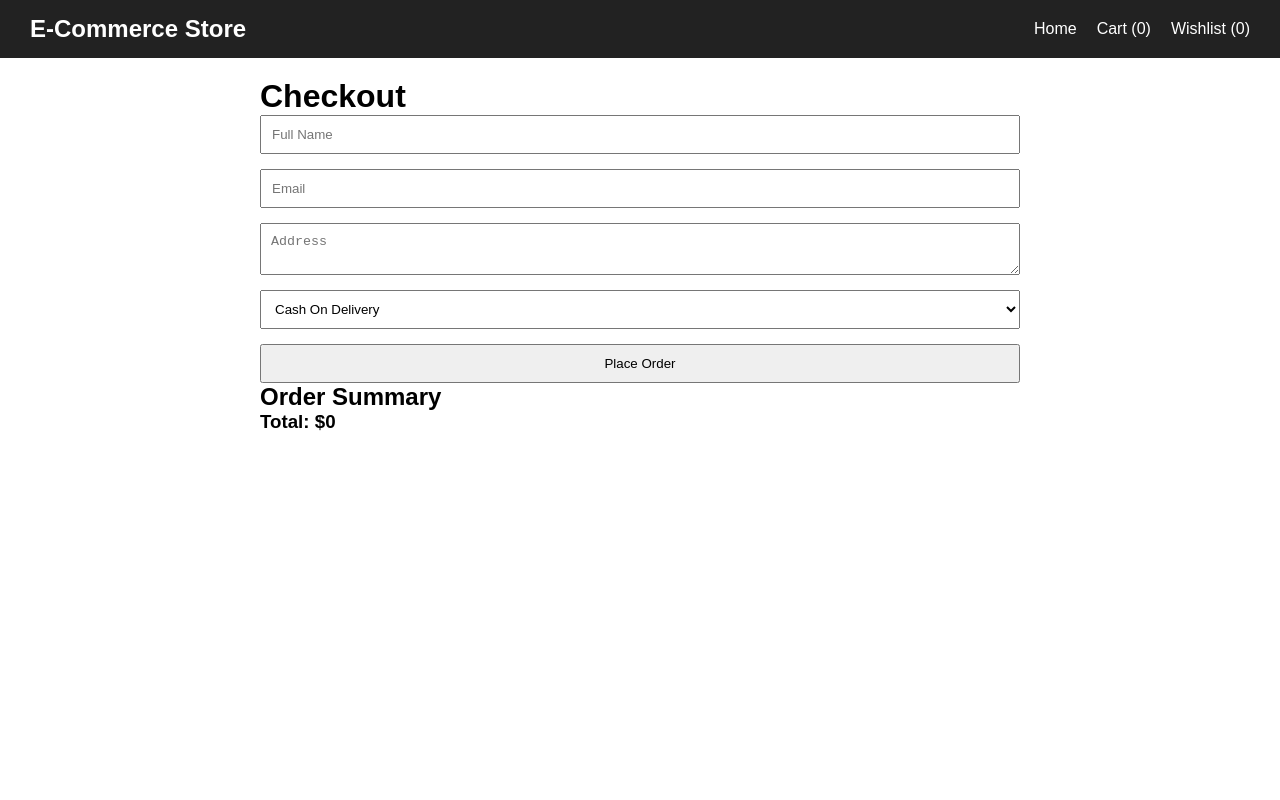
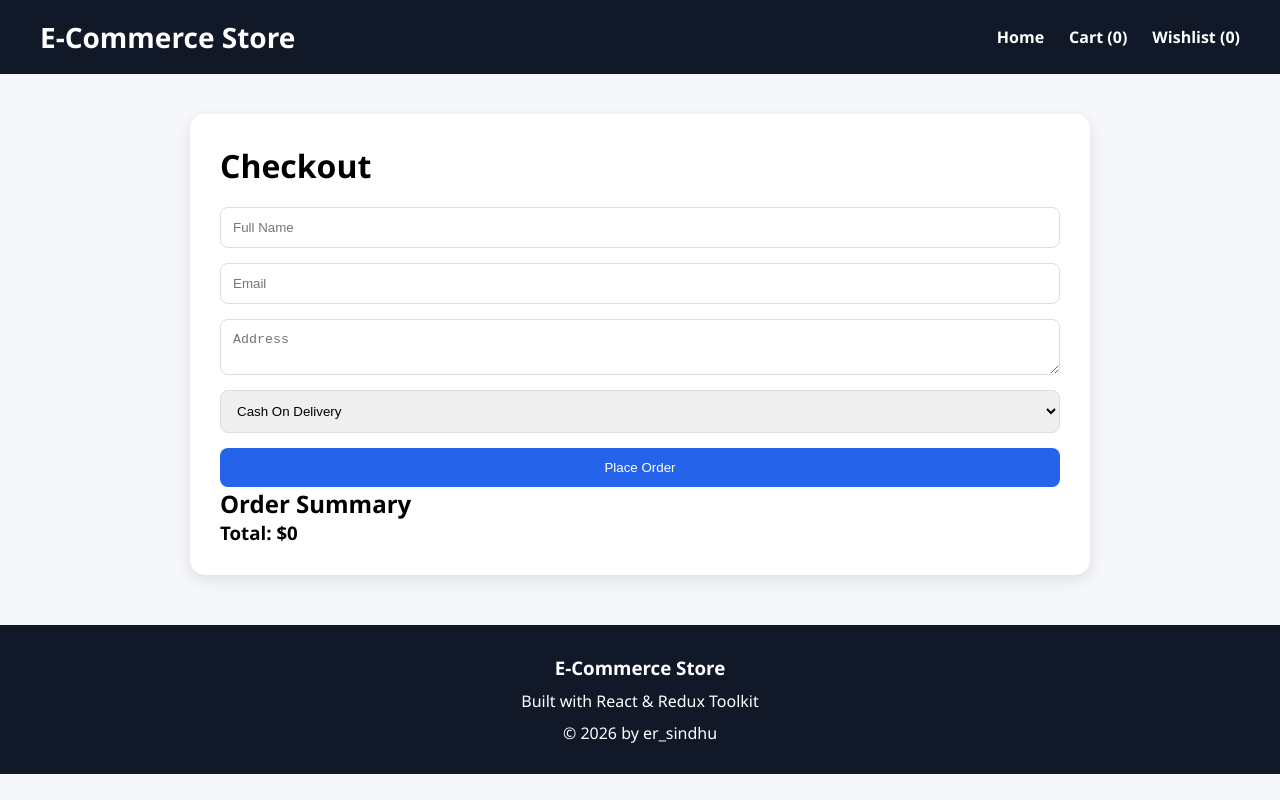
Before and after one commit to sindhukumarray/ecommerce-storefront, a React (Create React App) app: page /checkout in a window 1280 px wide. Built offline with nearby package versions, Linux system fonts and the light colour scheme.

Commit message:
Improve UI with footer hero section and modern styling

```diff
--- a/src/App.jsx
+++ b/src/App.jsx
@@ -15,6 +15,7 @@ import Catalog from "./pages/Catalog";
 import ProductDetail from "./pages/ProductDetail";
 import Cart from "./pages/Cart";
 import Wishlist from "./pages/Wishlist";
+import Footer from "./components/Footer/Footer";
 
 const Checkout = lazy(() =>
   import("./pages/Checkout")
@@ -55,6 +56,7 @@ function App() {
           />
         </Routes>
       </Suspense>
+        <Footer />
     </BrowserRouter>
   );
 }
--- /dev/null
+++ b/src/components/Footer/Footer.jsx
@@ -0,0 +1,17 @@
+function Footer() {
+  return (
+    <footer className="footer">
+      <h3>E-Commerce Store</h3>
+
+      <p>
+        Built with React & Redux Toolkit
+      </p>
+
+      <p>
+        © 2026 by er_sindhu
+      </p>
+    </footer>
+  );
+}
+
+export default Footer;
--- a/src/pages/Catalog.jsx
+++ b/src/pages/Catalog.jsx
@@ -1,8 +1,5 @@
 import { useEffect } from "react";
-import {
-  useDispatch,
-  useSelector,
-} from "react-redux";
+import { useDispatch, useSelector,} from "react-redux";
 
 import ProductCard from "../components/ProductCard/ProductCard";
 import Filters from "../components/Filters/Filters";
@@ -30,6 +27,12 @@ function Catalog() {
 
 return (
   <div>
+
+    <div className="hero">
+      <h1>Welcome to Our Store</h1>
+      <p>Discover Amazing Products</p>
+    </div>
+
     <h1 className="catalog-title">
       Product Catalog
     </h1>
@@ -46,6 +49,7 @@ function Catalog() {
         />
       ))}
     </div>
+
   </div>
 );
 }
--- a/src/styles/globals.css
+++ b/src/styles/globals.css
@@ -1,70 +1,79 @@
-*{
-  margin:0;
-  padding:0;
-  box-sizing:border-box;
+* {
+  margin: 0;
+  padding: 0;
+  box-sizing: border-box;
 }
 
-body{
-  font-family:Arial, sans-serif;
+body {
+  font-family: "Segoe UI", sans-serif;
+  background: #f5f7fb;
 }
 
-.product-grid {
-  display: grid;
-  grid-template-columns:
-    repeat(auto-fit, minmax(250px, 1fr));
-  gap: 20px;
-  padding: 20px;
-}
-
-.product-card {
-  background: white;
-  border-radius: 10px;
-  padding: 15px;
-  text-align: center;
-  box-shadow:
-    0px 2px 10px rgba(0, 0, 0, 0.1);
-}
-
-.product-card img {
-  width: 100%;
-  border-radius: 10px;
-}
-
-.product-card h3 {
-  margin-top: 10px;
-}
-
-.product-card p {
-  color: green;
-  font-weight: bold;
-}
+/* Navbar */
 
 .navbar {
+  background: #111827;
+  color: white;
+
   display: flex;
   justify-content: space-between;
   align-items: center;
 
-  padding: 15px 30px;
+  padding: 18px 40px;
 
-  background: #222;
-  color: white;
+  position: sticky;
+  top: 0;
+  z-index: 100;
+}
+
+.navbar h2 {
+  font-size: 28px;
 }
 
 .navbar a {
   color: white;
   text-decoration: none;
-  margin-left: 20px;
+  margin-left: 25px;
+  font-weight: 600;
 }
 
-.product-card button {
-  margin: 5px;
-  padding: 8px 12px;
-  cursor: pointer;
+.navbar a:hover {
+  color: #60a5fa;
 }
 
-.product-card svg {
-  color: red;
+/* Hero Section */
+
+.hero {
+  background: linear-gradient(
+    135deg,
+    #2563eb,
+    #1e3a8a
+  );
+
+  color: white;
+  text-align: center;
+
+  padding: 60px 20px;
 }
+
+.hero h1 {
+  font-size: 42px;
+}
+
+.hero p {
+  margin-top: 10px;
+  font-size: 18px;
+}
+
+/* Catalog */
+
+.catalog-title {
+  text-align: center;
+  margin-top: 25px;
+  font-size: 40px;
+}
+
+/* Filters */
 
 .filters {
   display: flex;
@@ -75,24 +84,140 @@ body{
 }
 
 .filters input {
-  padding: 10px;
-  width: 250px;
+  padding: 12px;
+  width: 280px;
+  border: 1px solid #ddd;
+  border-radius: 8px;
 }
 
 .filters button {
-  padding: 10px 15px;
+  padding: 12px 18px;
+
+  border: none;
+  border-radius: 8px;
+
   cursor: pointer;
+
+  background: #2563eb;
+  color: white;
 }
 
-.catalog-title {
-  text-align: center;
-  margin-top: 20px;
+.filters button:hover {
+  background: #1d4ed8;
 }
 
+/* Product Grid */
+
+.product-grid {
+  display: grid;
+
+  grid-template-columns:
+    repeat(auto-fit, minmax(280px, 1fr));
+
+  gap: 25px;
+
+  padding: 30px;
+}
+
+/* Product Card */
+
+.product-card {
+  background: white;
+
+  border-radius: 15px;
+
+  overflow: hidden;
+
+  box-shadow:
+    0px 5px 15px rgba(0, 0, 0, 0.1);
+
+  transition: 0.3s;
+}
+
+.product-card:hover {
+  transform: translateY(-8px);
+}
+
+.product-card img {
+  width: 100%;
+  height: 250px;
+
+  object-fit: contain;
+
+  background: #f3f4f6;
+}
+
+.product-card h3 {
+  font-size: 18px;
+
+  padding: 10px;
+
+  height: 70px;
+
+  overflow: hidden;
+}
+
+.product-card p {
+  color: green;
+
+  font-weight: bold;
+
+  padding: 0 10px;
+}
+
+.product-card button {
+  margin: 8px;
+
+  border: none;
+
+  padding: 10px 15px;
+
+  border-radius: 8px;
+
+  cursor: pointer;
+
+  background: #2563eb;
+
+  color: white;
+}
+
+.product-card button:hover {
+  background: #1d4ed8;
+}
+
+.product-card svg {
+  color: red;
+}
+
+/* Recently Viewed */
+
+.recently-viewed {
+  padding: 20px;
+}
+
+.recently-viewed h2 {
+  margin-bottom: 20px;
+}
+
+/* Checkout */
+
 .checkout-container {
-  max-width: 800px;
-  margin: auto;
-  padding: 20px;
+  max-width: 900px;
+
+  margin: 40px auto;
+
+  background: white;
+
+  padding: 30px;
+
+  border-radius: 15px;
+
+  box-shadow:
+    0 5px 15px rgba(0, 0, 0, 0.1);
+}
+
+.checkout-container h1 {
+  margin-bottom: 20px;
 }
 
 .checkout-container form {
@@ -104,10 +229,57 @@ body{
 .checkout-container input,
 .checkout-container textarea,
 .checkout-container select {
-  padding: 10px;
+  padding: 12px;
+
+  border: 1px solid #ddd;
+
+  border-radius: 8px;
 }
 
 .checkout-container button {
-  padding: 10px;
+  border: none;
+
+  padding: 12px;
+
+  border-radius: 8px;
+
+  background: #2563eb;
+
+  color: white;
+
   cursor: pointer;
 }
+
+.checkout-container button:hover {
+  background: #1d4ed8;
+}
+
+/* Footer */
+
+.footer {
+  background: #111827;
+
+  color: white;
+
+  text-align: center;
+
+  padding: 30px;
+
+  margin-top: 50px;
+}
+
+.footer p {
+  margin-top: 10px;
+}
+
+/* Loader */
+
+.loader {
+  text-align: center;
+
+  font-size: 24px;
+
+  font-weight: bold;
+
+  padding: 50px;
+}
```
Also changed, not shown: src/components/Loader/Loader.jsx (added, +9 -0 lines), src/assets/iphone.jpeg (deleted). Lines whose indentation alone changed are shown as unchanged.
